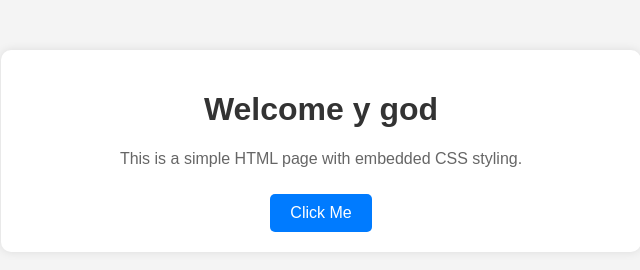
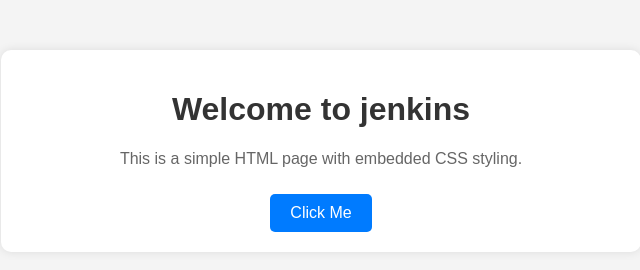
Before and after one commit to mabbugopichand/auto_deploy, a plain HTML site: page index.html in a window 1280 px wide. Shown: the whole page, without its empty margins (319-959 px from the left). Drawn offline with Linux system fonts and the light colour scheme.

Commit message:
Your commit message here

```diff
--- a/index.html
+++ b/index.html
@@ -44,7 +44,7 @@
 </head>
 <body>
     <div class="container">
-        <h1>Welcome y god</h1>
+        <h1>Welcome to jenkins</h1>
         <p>This is a simple HTML page with embedded CSS styling.</p>
         <a href="#" class="button">Click Me</a>
     </div>
```
